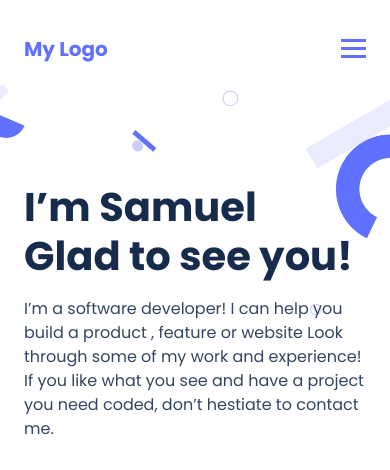
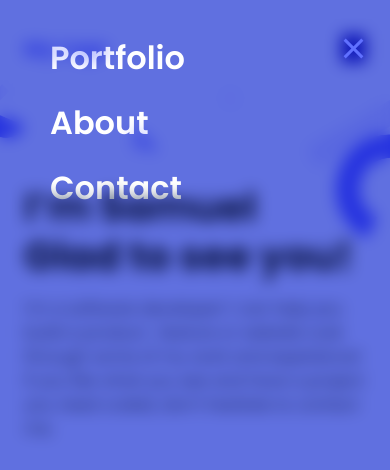
Before and after one commit to sam2if/Portfolio_MV, a website: page index.html in a window 390 px wide. Both pictures are taken after a click on the link 195 px from the left and 1013 px from the top of the page. Shown: the top 470 px of the page. Drawn offline with Linux system fonts and the light colour scheme.

Commit message:
Update hamburger.js

```diff
--- a/hamburgers.js
+++ b/hamburgers.js
@@ -1,12 +1,22 @@
 const hamburger = document.querySelector('.hamburger');
 const navnavMenu = document.querySelector('.navnav-menu');
+const contact = document.querySelector('.navnav-item')
+document.querySelectorAll('a[href^="#"').forEach(anchor => {
+  anchor.addEventListener('click', function(e) {
+    navnavMenu.classList.toggle('active');
+    hamburger.classList.toggle('active');
+    document.querySelector(this.getAttribute("href").scrollIntoView({
+      behavior: "smooth"
+    }))
+  })
+})
 
 hamburger.addEventListener('click', () => {
   hamburger.classList.toggle('active');
   navnavMenu.classList.toggle('active');
+
 });
 
-document.querySelectorAll('navnav-item').forEach((n) => n.addEventListener('click', () => {
-  hamburger.classList.remove('active');
+document.querySelectorAll('navnav-item').forEach(n => n.addEventListener('click', () => {
   navnavMenu.classList.remove('active');
 }));
--- a/index.html
+++ b/index.html
@@ -20,13 +20,13 @@
 
             <ul class="navnav-menu">
               <li>
-                <a href="#" class="navnav-items" style="text-decoration: none;">Portfolio</a>
+                <a href="#work-section" class="navnav-items" style="text-decoration: none;">Portfolio</a>
               </li>
               <li>
-                <a href="#" class="navnav-item" style="text-decoration: none;">About</a>
+                <a href="#about-section" class="navnav-item" style="text-decoration: none;">About</a>
               </li>
               <li>
-                <a href="#" class="navnav-item" style="text-decoration: none;">Contact</a>
+                <a href="#contact-section" class="navnav-item" style="text-decoration: none;">Contact</a>
               </li>
             </ul>
 
```
